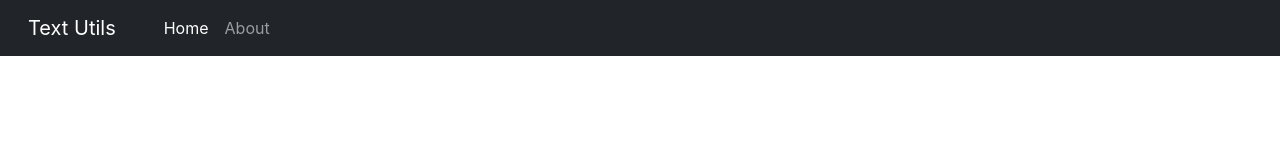
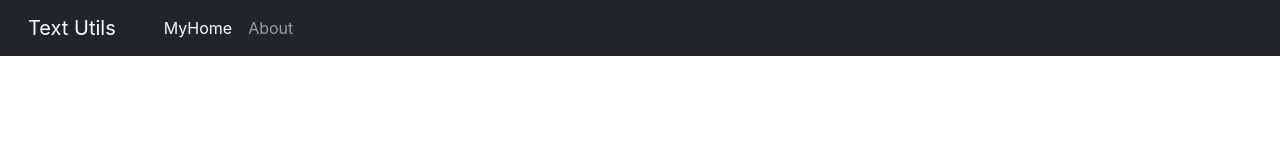
Before and after one commit to monilpatel269/TextUtils-React, a React (Create React App) app: page / in a window 1280 px wide. Shown: the top 160 px of the page. Built offline with nearby package versions, Linux system fonts and the light colour scheme.

Commit message:
Changes in app.js

```diff
--- a/src/App.js
+++ b/src/App.js
@@ -13,7 +13,7 @@
         <div className="collapse navbar-collapse" id="navbarSupportedContent">
           <ul className="navbar-nav">
             <li className="nav-item">
-              <a className="nav-link active" aria-current="page" href="/">Home</a>
+              <a className="nav-link active" aria-current="page" href="/">MyHome</a>
             </li>
             <li className="nav-item">
               <a className="nav-link">About</a>
```
